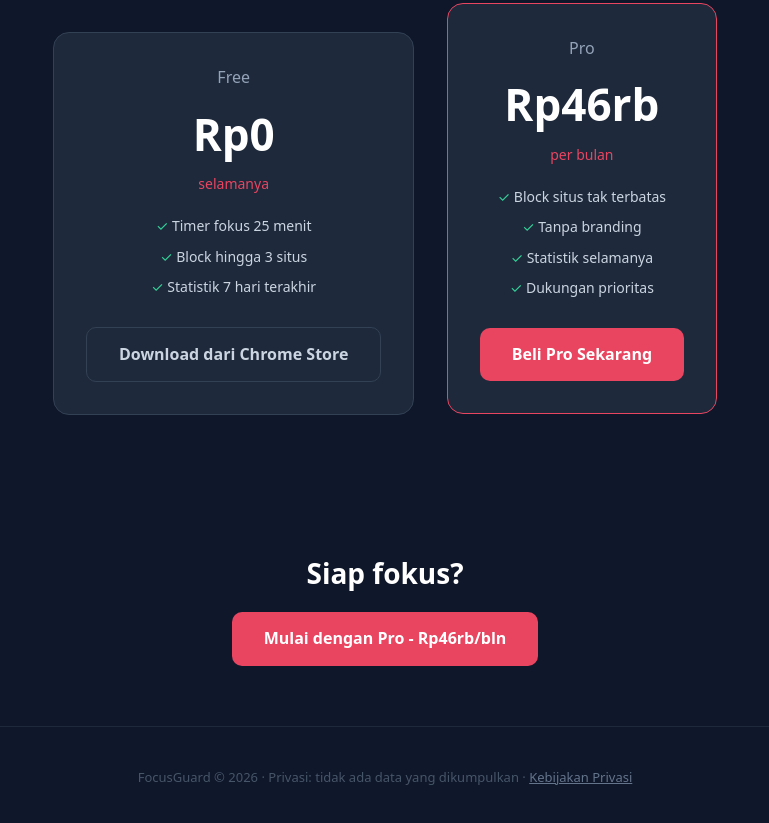
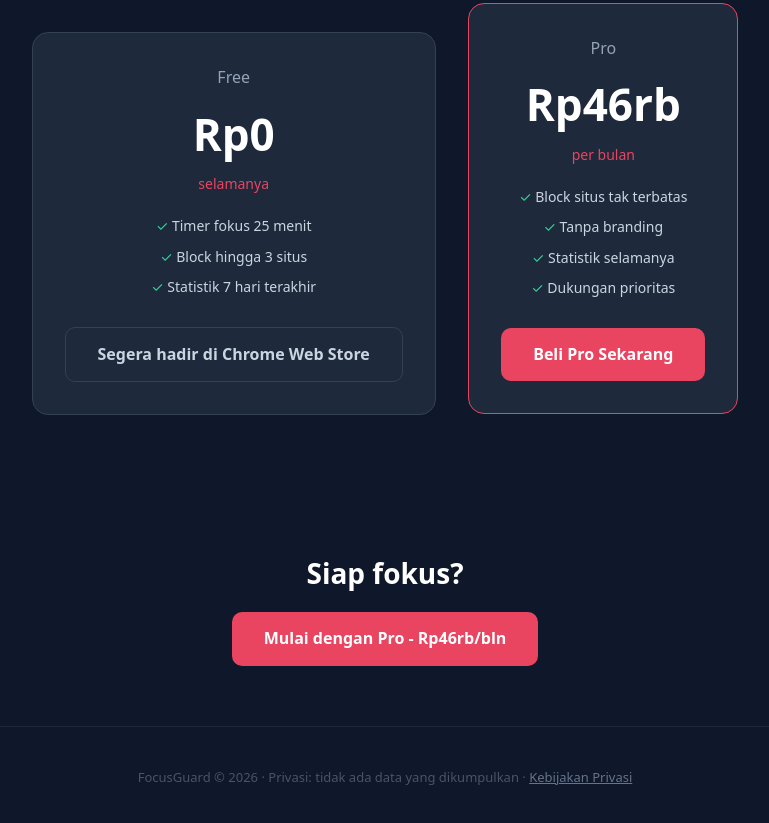
Before and after one commit to lanangworkk-bit/focusguard-website, a plain HTML site: page index.html in a window 1280 px wide. Shown: the part 2050-2873 px from the top of the page, without its empty margins (255-1024 px from the left). Drawn offline with Linux system fonts and the light colour scheme.

Commit message:
Update download button (pending store review)

```diff
--- a/index.html
+++ b/index.html
@@ -141,7 +141,7 @@
           <li>Block hingga 3 situs</li>
           <li>Statistik 7 hari terakhir</li>
         </ul>
-        <a class="btn btn-secondary" href="#">Download dari Chrome Store</a>
+        <a class="btn btn-secondary" href="https://lanangworkk-bit.github.io/focusguard-website/" onclick="return false;">Segera hadir di Chrome Web Store</a>
       </div>
       <div style="display:inline-block;width:24px"></div>
       <div class="price-box" style="border-color:#e94560">
```
